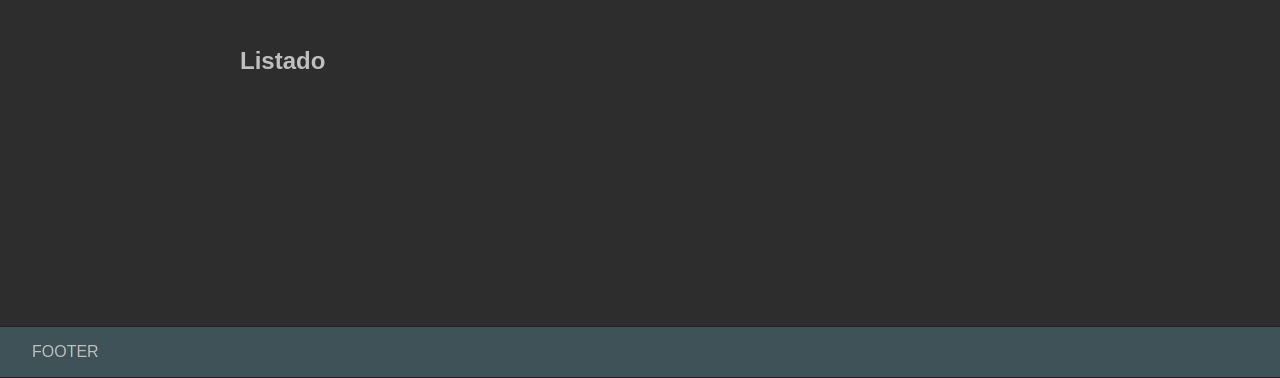
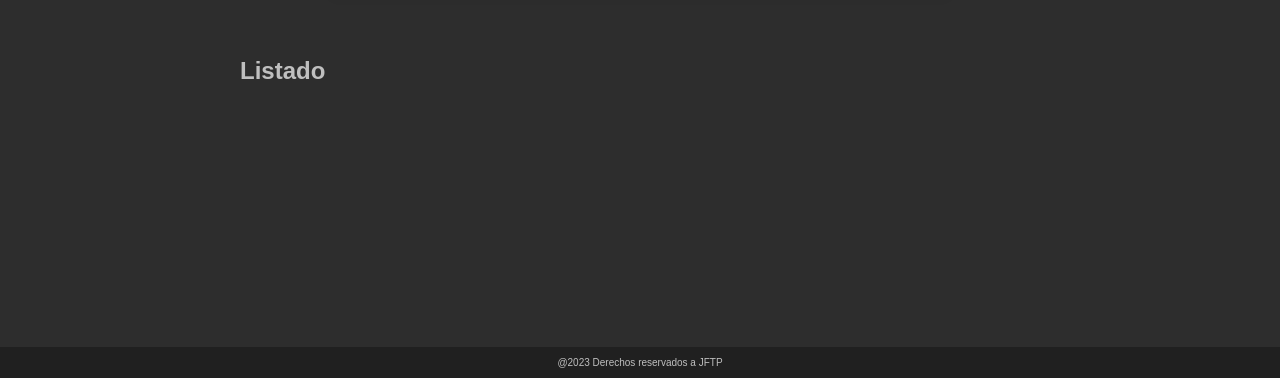
Before and after one commit to RodrigoH95/proyecto_labo, a plain HTML site: page index.html in a window 1280 px wide. Shown: the part 422-800 px from the top of the page. Drawn offline with Linux system fonts and the light colour scheme; no server answers.

Commit message:
Update footer with copyright information

```diff
--- a/index.html
+++ b/index.html
@@ -64,7 +64,7 @@
             <div class="pagination-container" id="pagination"></div>
         </div>
     </main>
-    <footer class="footer" id="footer">FOOTER</footer>
+    <footer class="footer" id="footer"><p>@2023 Derechos reservados a JFTP</p></footer>
     <script src="main.js"></script>
 </body>
 
--- a/styles.css
+++ b/styles.css
@@ -20,7 +20,7 @@ body {
     color: var(--cl-4);
 }
 
-.header, .footer {
+.header{
     background: var(--cl-2);
     width: 100%;
     box-sizing: border-box;
@@ -84,63 +84,6 @@ body {
 .container {
     padding: 1rem;
     margin: 1rem 0;
-}
-
-.subtitulo {}
-
-/* Tarjetas
-
-.cards-wrapper {
-    display: flex;
-    gap: 1rem;
-    justify-content: space-around;
-    flex-wrap: wrap;
-}
-
-.card {
-    background: var(--cl-2);
-    padding: 0.8rem 1.25rem;
-    margin: 0.5rem 0;
-    border: 1px solid var(--cl-3);
-    border-radius: 3px;
-    width: 260px;
-    height: 400px;
-    overflow: hidden;
-    box-shadow: 0 0 10px rgba(0, 0, 0, 0.5);
-
-}
-
-.card-title {}
-
-.card-img-container {
-    height: 200px;
-}
-
-.card-img {
-    min-height: 100%;
-    max-width: 100%;
-    background: var(--cl-3);
-    object-fit: cover;
-    object-position: center;
-}
-
-
-.card-text {}
-
-.card-description{
-    height: 80px;
-    overflow-y: hidden;
-}
-
-.card-detail-container {
-    margin-top: 10px;
-    margin-bottom: 10px;
-    display: flex;
-    justify-content: space-around;
-    align-items: center;
-} */
-
-.pagination-container {
 }
 
 .pagination {
@@ -397,3 +340,17 @@ input[type="radio"] {
     background-color: #2980b9;
     font-weight: bold;
 }
+
+/* footer */
+
+.footer{
+    background: #202020;
+    width: 100%;
+    display: flex;
+    align-items: center;
+    justify-content: center;
+}
+
+.footer p{
+    font-size: 10px;
+}
```
